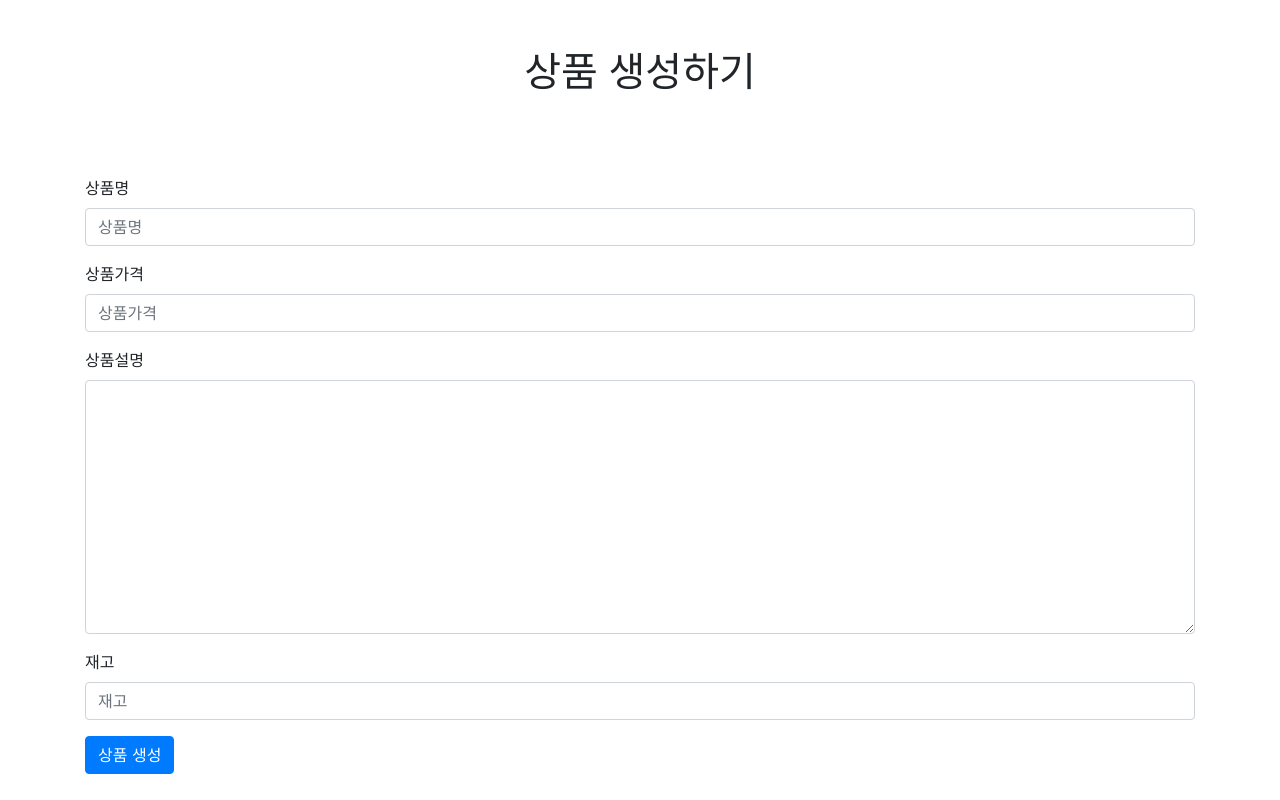
After one commit to leorld/django_shopping, a Django app: page /product/create/ in a window 1280 px wide. The commit adds this page. Run offline with Django 3.2, Linux system fonts and the light colour scheme; some libraries are stand-ins or nearby versions.

Commit message:
상품 목록 humanize, 상품 생성 MTV 작성

```diff
--- a/fc_django/fc_django/settings.py
+++ b/fc_django/fc_django/settings.py
@@ -37,6 +37,7 @@ INSTALLED_APPS = [
     'django.contrib.sessions',
     'django.contrib.messages',
     'django.contrib.staticfiles',
+    'django.contrib.humanize',  # humanize 앱 활성화
     'fcuser',
     'order',
     'product',
@@ -108,7 +109,7 @@ AUTH_PASSWORD_VALIDATORS = [
 
 LANGUAGE_CODE = 'en-us'
 
-TIME_ZONE = 'UTC'
+TIME_ZONE = 'Asia/Seoul'
 
 USE_I18N = True
 
--- a/fc_django/fc_django/urls.py
+++ b/fc_django/fc_django/urls.py
@@ -16,7 +16,7 @@ Including another URLconf
 from django.contrib import admin
 from django.urls import path
 from fcuser.views import index, RegisterView, LoginView
-from product.views import ProductList
+from product.views import ProductList, ProductCreate
 
 urlpatterns = [
     path('admin/', admin.site.urls),
@@ -24,5 +24,5 @@ urlpatterns = [
     path('register/', RegisterView.as_view()),  # 클래스는 as_view()라는 함수를 작성해줘야함
     path('login/', LoginView.as_view()),
     path('product/', ProductList.as_view()),
-
+    path('product/create/', ProductCreate.as_view()),
 ]
--- /dev/null
+++ b/fc_django/product/forms.py
@@ -0,0 +1,29 @@
+from django import forms
+from .models import Product
+
+
+class RegisterForm(forms.Form):
+    name = forms.CharField(
+        error_messages={'required': '상품명을 입력해주세요.'}, max_length=64, label="상품명")
+    price = forms.IntegerField(error_messages={
+                               'required': '상품가격을 입력해주세요.'}, label="상품가격")
+    description = forms.CharField(
+        error_messages={'required': '상품설명을 확인해주세요.'}, label="상품설명")
+    stock = forms.IntegerField(
+        error_messages={'required': '상품재고를 입력해주세요.'}, label="재고")
+
+    def clean(self):
+        cleaned_data = super().clean()
+        name = cleaned_data.get('name')
+        price = cleaned_data.get('price')
+        description = cleaned_data.get('description')
+        stock = cleaned_data.get('stock')
+
+        if name and price and description and stock:
+            product = Product(
+                name=name,
+                price=price,
+                description=description,
+                stock=stock
+            )
+            product.save()
--- a/fc_django/product/models.py
+++ b/fc_django/product/models.py
@@ -7,7 +7,7 @@ class Product(models.Model):
     name = models.CharField(max_length=256, verbose_name='상품명')
     price = models.IntegerField(verbose_name='상품가격')
     description = models.TextField(verbose_name='상품설명')
-    stuck = models.IntegerField(verbose_name=' 재고')
+    stock = models.IntegerField(verbose_name=' 재고')
     register_date = models.DateTimeField(
         auto_now_add=True, verbose_name="등록날짜")
 
--- /dev/null
+++ b/fc_django/product/templates/register_product.html
@@ -0,0 +1,37 @@
+{% extends "base.html" %}
+
+{% block contents %}
+<div class="row mt-5">
+    <div class="col-12 text-center">
+        <h1>상품 생성하기</h1>
+    </div>
+</div>
+<div class="row mt-5">
+    <div class="col-12">
+        {{ error }}
+    </div>
+</div>
+<div class="row">
+    <div class="col-12">
+        <form method="POST" action=".">
+            {% csrf_token %}</br>
+            {% for field in form %}
+            <div class="form-group">
+                <label for="{{ field.id_for_label }}">{{ field.label }}</label>
+                {% ifequal field.name 'description' %}
+                <textarea class="form-control" name="{{ field.name }}" id="{{ field.id_for_label }}"
+                    rows="10"></textarea>
+                {% else %}
+                <input type="{{ field.field.widget.input_type }}" class="form-control" id="{{ field.id_for_label }}"
+                    placeholder="{{ field.label }}" name="{{ field.name }}" />
+                {% endifequal %}
+            </div>
+            {% if field.errors %}
+            <span style="color : red">{{field.errors}}</span>
+            {% endif %}
+            {% endfor %}
+            <button type="submit" class="btn btn-primary">상품 생성</button>
+        </form>
+    </div>
+</div>
+{% endblock %}
--- a/fc_django/product/views.py
+++ b/fc_django/product/views.py
@@ -1,6 +1,8 @@
 from django.shortcuts import render
 from django.views.generic import ListView
+from django.views.generic.edit import FormView
 from .models import Product
+from .forms import RegisterForm
 
 # Create your views here.
 
@@ -9,3 +11,9 @@ class ProductList(ListView):
     model = Product
     template_name = "product.html"  # 2개만 적어도 리스트뷰 생성끝
     context_object_name = 'product_list'  # html 참조변수명 선언 default : object_list
+
+
+class ProductCreate(FormView):
+    template_name = 'register_product.html'
+    form_class = RegisterForm
+    success_url = '/product/'
```
Also changed, not shown: fc_django/product/templates/product.html (+6 -2 lines), fc_django/db.sqlite3, fc_django/product/migrations/0001_initial.py, fc_django/product/migrations/0002_auto_20200806_2336.py (added).
